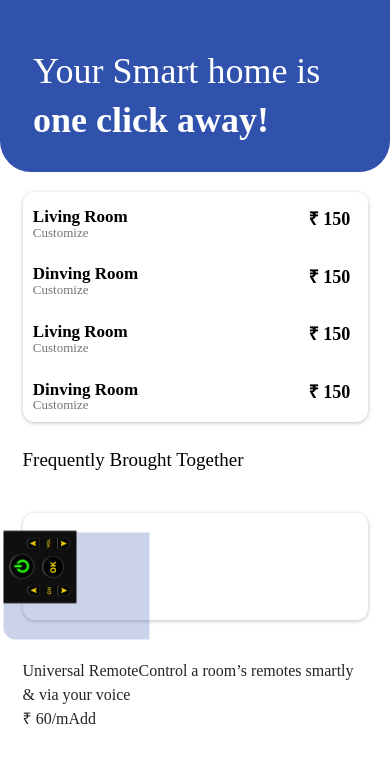
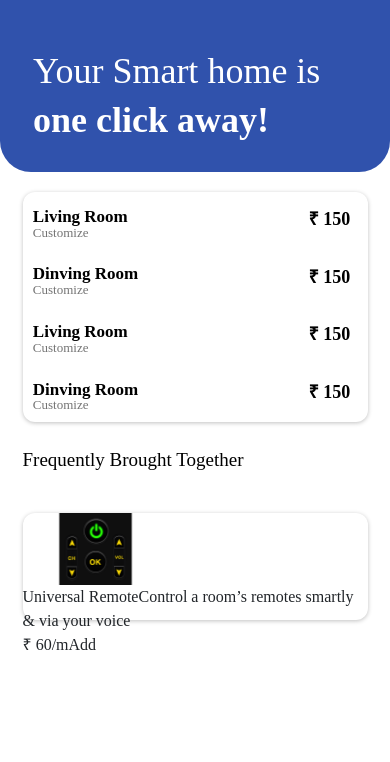
Before and after one commit to Akhil161/room_data, a React (Create React App) app: page /room/summary in a window 390 px wide. Shown: the top 762 px of the page. Built offline with nearby package versions, Linux system fonts and the light colour scheme.

Commit message:
add room scroll

```diff
--- a/src/component/RoomDetails.css
+++ b/src/component/RoomDetails.css
@@ -51,14 +51,14 @@
     line-height: 23px;
 
     color: #000000;
-    width: 94%;
+    width: 95%;
     height: 55px;
-    left: 3%;
+    left: 0.5%;
 
     padding: 2px;
     font-weight: 400;
     position: absolute;
-    top: 67%;
+
   }
   .plus-img {
     height: 19px;
@@ -81,10 +81,9 @@
     display: flex;
     flex-direction: column;
     position: absolute;
-    width: 95%;
     height: 76px;
-    left: 2.5%;
-    top: 82%;
+    width: 90%;
+    margin-top: 22%;
     filter: drop-shadow(0px 0px 4px rgba(0, 0, 0, 0.3));
   }
   .room-details-bottom-top {
--- a/src/component/RoomDetails.js
+++ b/src/component/RoomDetails.js
@@ -213,7 +213,7 @@ export default function RoomDetails(props) {
                 );
               })
           : null}
-      </div>
+      {/* </div> */}
       <div onClick={handleSwitch} className="room-add-switchBoard">
         <div className="room-add-switchBoard-icon">
         <img className="plus-img" src={process.env.PUBLIC_URL+"/assets/icon/Frame.png"} alt="add"></img>
@@ -294,6 +294,7 @@ export default function RoomDetails(props) {
           <span className="next">Next</span>
         </div>
       </div>
+      </div>
     </div>
   );
 }
--- a/src/component/Summary.css
+++ b/src/component/Summary.css
@@ -126,13 +126,5 @@ top: 200px; */
   border-radius: 12px;
 }
 .summary-room-frequantBuy-product-img{
-  width: 107px;
-height: 146px;
-left: 22px;
-top: 590px;
-
-background: rgba(48, 82, 172, 0.25);
-border-radius: 12px 12px 0px 0px;
-transform: rotate(-90deg);
 }
 }
--- a/src/component/SwitchBoard.css
+++ b/src/component/SwitchBoard.css
@@ -1,7 +1,7 @@
 @media screen and (max-width: 460px) {
 .SwitchBoard-container{
     position: absolute;
-    width: 95%;
+    width: 100%;
     height: 18px;
     left: 2%;
     top: 24%;
@@ -12,19 +12,20 @@
     line-height: 22px;
     color: #000000;
     overflow-y: auto;
-    min-height: 44%;
+    min-height: 70%;
 }
 .room-appliance-count{
     display: flex;
-    width: 98%;
+    width: 95%;
     height: 55px;
     justify-content: space-between;
     border-radius: 7px;
-    margin: 5% 1%;
+    margin: 5% 0.5%;
     align-items: center;
     background: #FFFFFF;
     box-shadow: 0px 1px 4px rgb(0 0 0 / 25%);
     border-radius: 12px;
+    margin-bottom: 2%;
 }
 .room-appliance-counter{
     display: flex;
```
